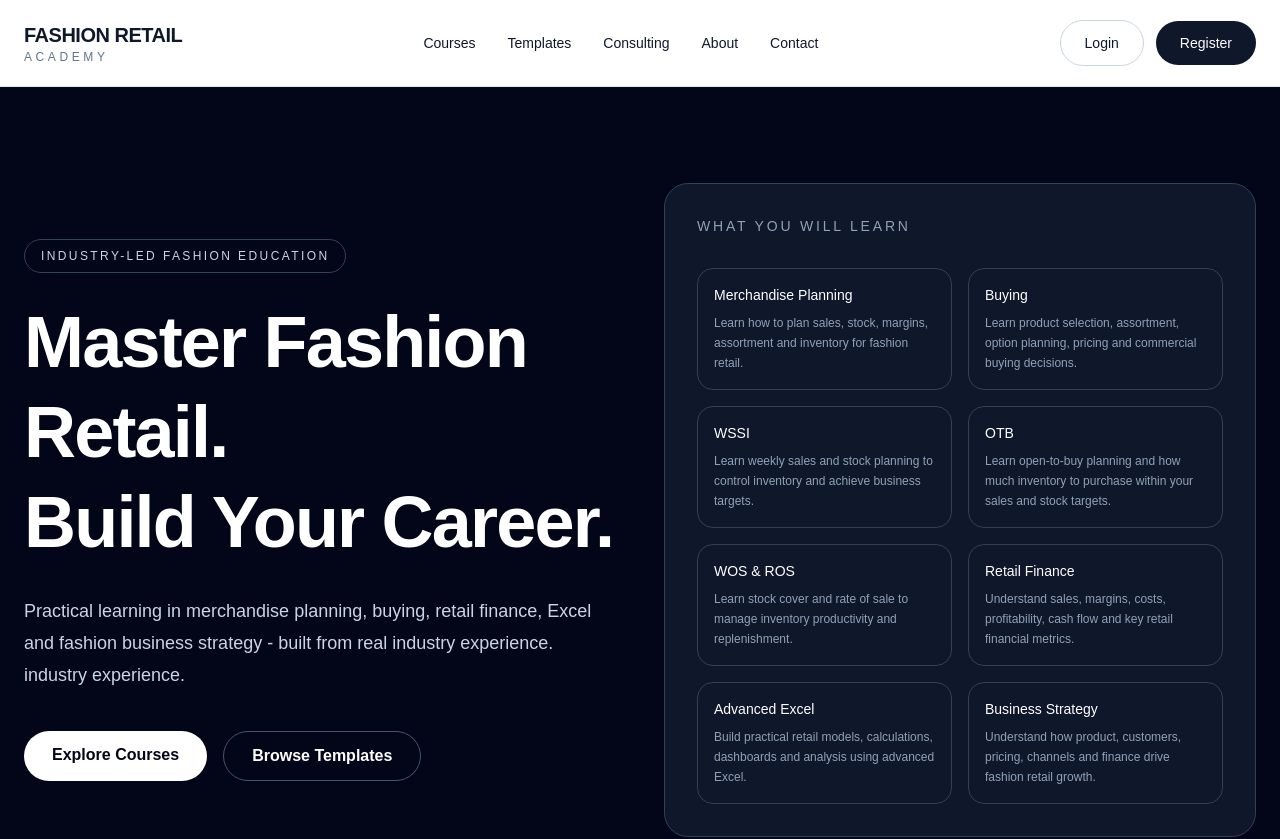
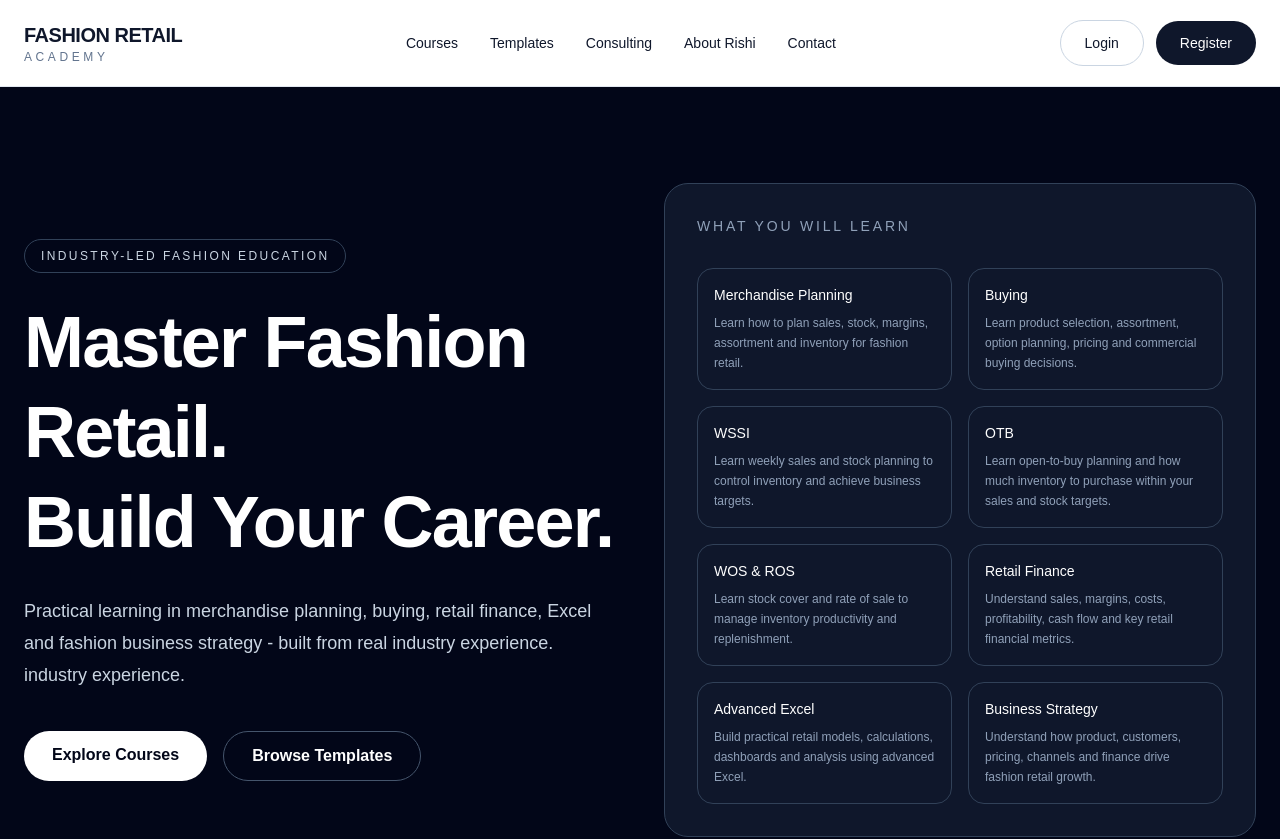
Before and after one commit to fashion-retail-academy/fashion-retail-academy, a Next.js app: page / in a window 1280 px wide. Shown: the top 839 px of the page. Built offline with nearby package versions, Linux system fonts and the light colour scheme; no server answers; the database is empty.

Commit message:
Update homepage About link

```diff
--- a/app/page.tsx
+++ b/app/page.tsx
@@ -81,7 +81,7 @@ export default async function Home() {
               Consulting
             </a>
             <a href="/about" className="text-sm hover:text-slate-500">
-              About
+              About Rishi
             </a>
             <a href="#contact" className="text-sm hover:text-slate-500">
               Contact
```
